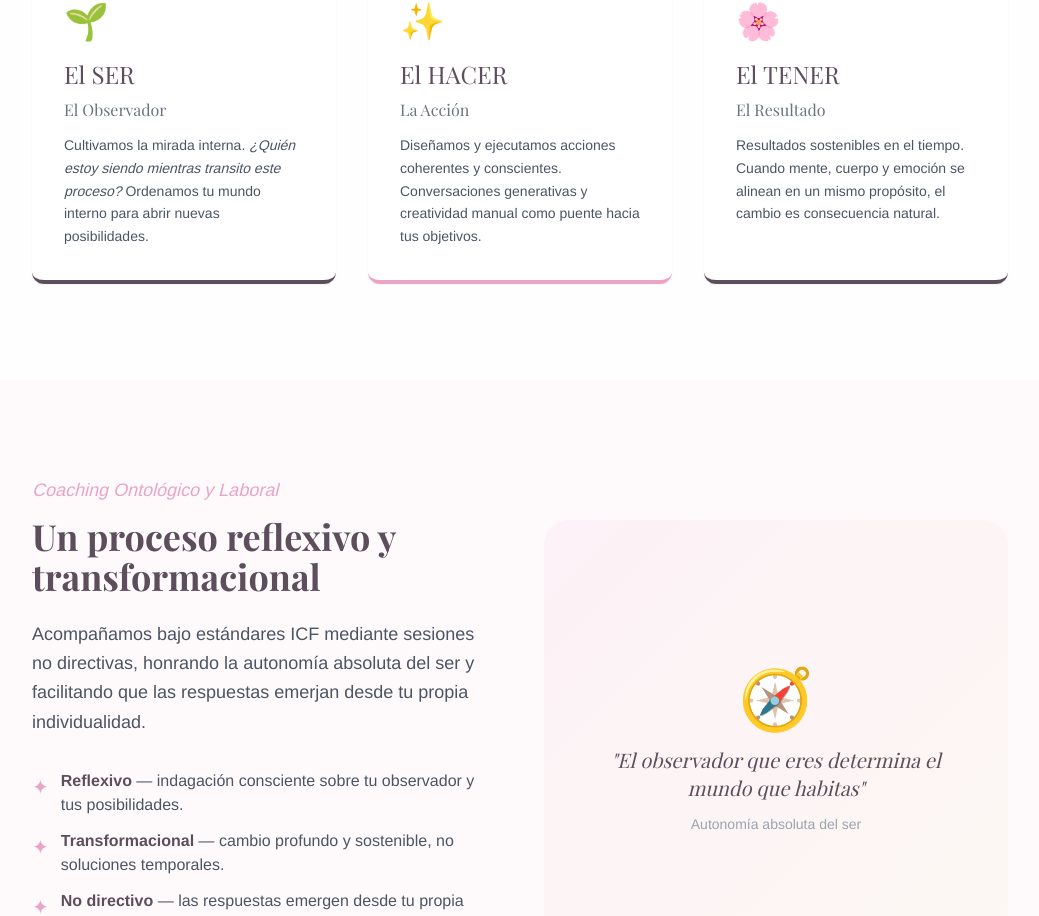
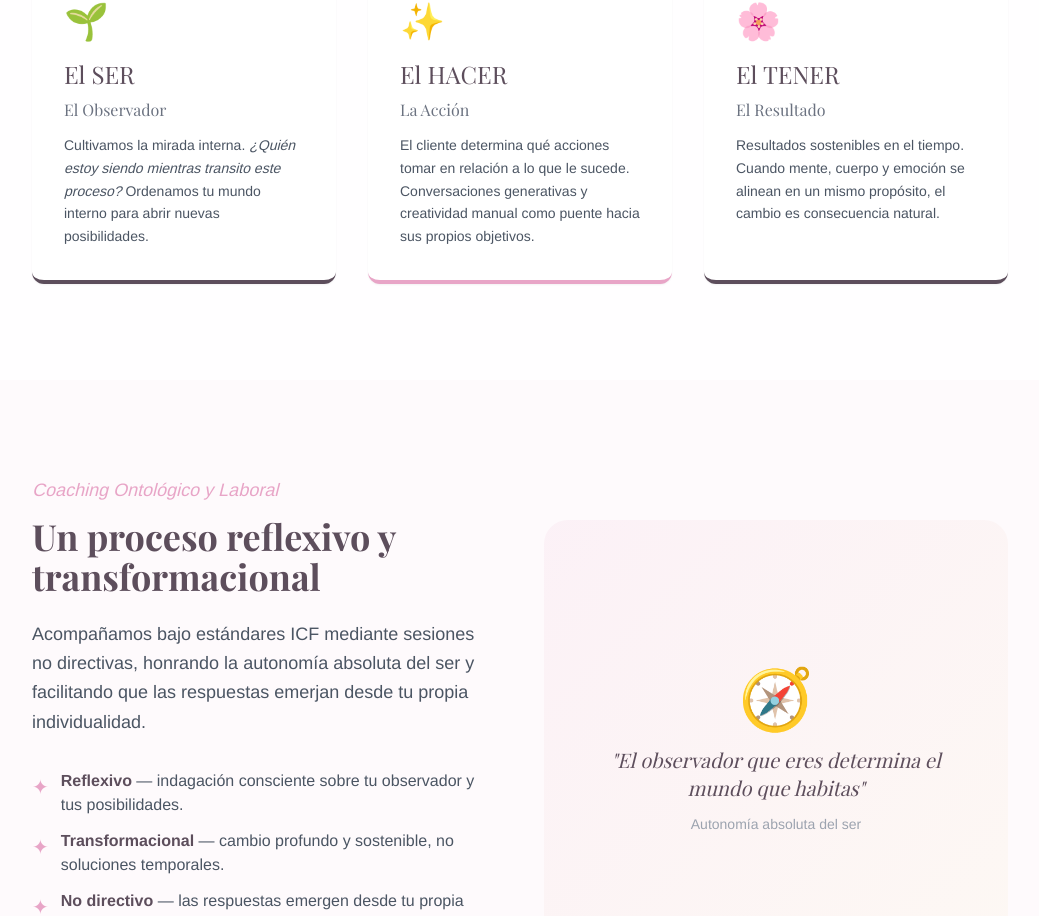
Before and after one commit to Omnix-Solution-Inc/reempoderate, a Next.js app: page / in a window 1280 px wide. Shown: the part 1456-2372 px from the top of the page, without its empty margins (120-1159 px from the left). Built offline with nearby package versions, Linux system fonts and the light colour scheme; no server answers; a web font is replaced by a local one.

Commit message:
fix: client determines their own actions — non-directive principle

```diff
--- a/src/components/landing/ServicesSection.tsx
+++ b/src/components/landing/ServicesSection.tsx
@@ -22,7 +22,7 @@ export function ServicesSection() {
             <div className="text-4xl mb-4">✨</div>
             <h3 className="font-playfair text-2xl text-shamrock mb-3">El HACER<br/><span className="text-base text-gray-500 font-normal">La Acción</span></h3>
             <p className="text-gray-600 text-sm leading-relaxed">
-              Diseñamos y ejecutamos acciones coherentes y conscientes. Conversaciones generativas y creatividad manual como puente hacia tus objetivos.
+              El cliente determina qué acciones tomar en relación a lo que le sucede. Conversaciones generativas y creatividad manual como puente hacia sus propios objetivos.
             </p>
           </div>
 
```
